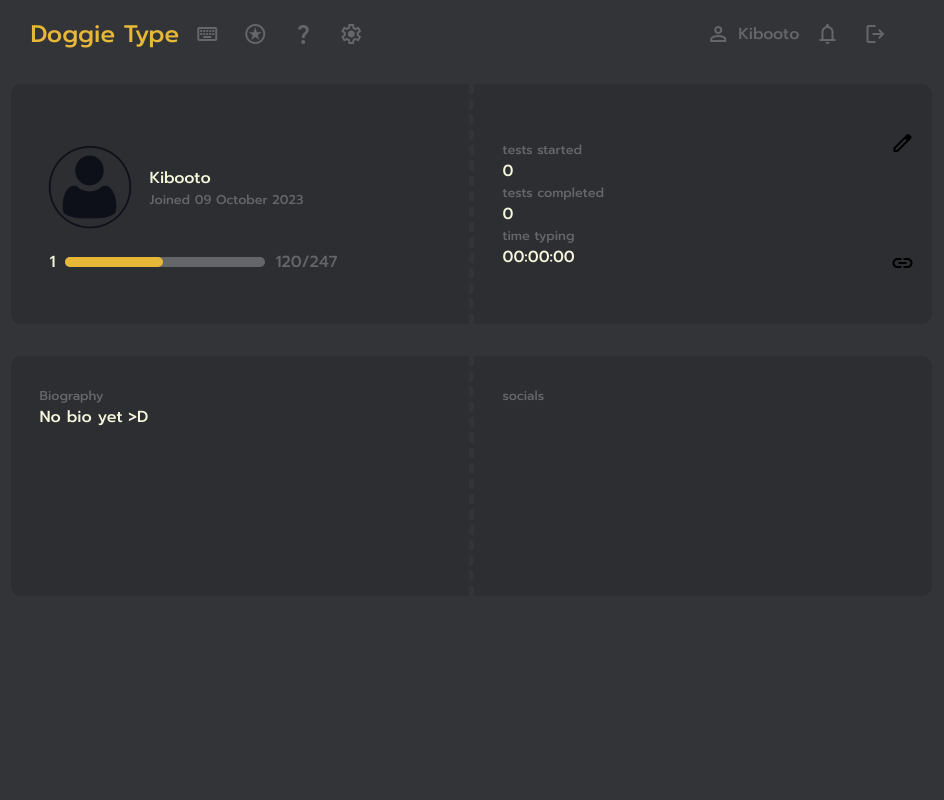
After one commit to Kibooto/doggie-type, a Flask app: page /profile in a window 1280 px wide. The commit adds this page. Shown: the whole page, without its empty margins (169-1113 px from the left). Run offline with Flask 3, Linux system fonts and the light colour scheme; a user stored in the database is signed in; some web fonts are replaced.

Commit message:
added account page, added new database columns

```diff
--- a/app/__init__.py
+++ b/app/__init__.py
@@ -16,8 +16,8 @@ def create_app():
     if not hasattr(app, 'db'):
         db.init_app(app)
 
+    from app.models import User
+
     routes.configure_routes(app, db, login_manager)
 
-    return app, db, login_manager
-
-from app.models import User
+    return app, db, login_manager, User
--- a/app/routes.py
+++ b/app/routes.py
@@ -20,6 +20,14 @@ def configure_routes(app, db, login_manager):
 
         return render_template('auth.html')
 
+    @app.route('/profile', methods=['GET', 'POST'])
+    @login_required
+    def profile():
+        from app.models import User
+        user_data = db.session.query(User).filter_by(username=current_user.username).first()
+
+        return render_template('profile.html', user = user_data)
+
     @app.route('/logout')
     @login_required
     def logout():
--- a/app/static/css/style.css
+++ b/app/static/css/style.css
@@ -21,6 +21,8 @@ body {
     background-color: var(--main-bg-color);
     font-family: 'Prompt', sans-serif;
     margin: 0;
+    min-height: 100vh;
+    padding-bottom: 0px;
 }
 
 a {
@@ -31,13 +33,17 @@ a {
     align-items: center;
 }
 
+a:hover {
+    color: white;
+}
+
 .material-symbols-outlined {
     font-size: 1.5rem;
     margin-right: 0.5rem;
     transition: ease-in-out 0.2s;
 }
 
-.material-symbols-outlined:hover {
+a .material-symbols-outlined:hover {
     color: white;
     transition: ease-in-out 0.2s;
 }
@@ -271,3 +277,140 @@ word:hover {
     padding: 0;
     margin-bottom: 0.5rem;
 }
+
+.content-container {
+    display: flex;
+    justify-content: center;
+    align-items: start;
+    flex-direction: column;
+    width: 85%;
+    background-color: rgb(44, 46, 49);
+    color: var(--main-text-color-2);
+    padding: 30px 29px;
+    max-width: 400px;
+    margin: 0;
+    border-radius: 10px;
+    height: 180px;
+}
+
+.content-container:first-child {
+    border-right: 5px dashed var(--main-bg-color);;
+    border-radius: 10px 0px 0px 10px;
+}
+
+.content-container:nth-child(2) {
+    border-radius: 0px 0px 0px 0px;
+    max-width: 350px;
+    height: 180px;
+}
+
+.profile-avatar {
+    width: 100px;
+    height: 100px;
+    border-radius: 50%;
+    margin: 0;
+    padding: 0;
+}
+
+.profile-name-container{
+    display: flex;
+    justify-content: center;
+    align-items: start;
+    flex-direction: column;
+    margin: 0px 10px;
+}
+
+.text-main {
+    color: beige;
+    margin: 0;
+}
+
+.text-secondary {
+    color: var(--main-text-color2);
+    margin: 0;
+    font-size: 0.8rem;
+}
+
+.lvl-container {
+    display: flex;
+    justify-content: center;
+    align-items: center;
+    margin: 10px;;
+    padding: 0;
+    max-width: 350px;
+}
+
+.xpBar {
+    width: 100%;
+    height: 10px;
+    min-width: 200px;
+    background-color: var(--main-text-color-2);
+    border-radius: 10px;
+    margin: 10px;
+    padding: 0;
+    margin-top: 10px;
+}
+
+.bar {
+    height: 100%;
+    background-color: var(--main-text-color);
+    border-radius: 10px;
+    transition: ease-in-out 0.2s;
+}
+
+.profile-bts-container {
+    display: flex;
+    justify-content: center;
+    align-items: center;
+    flex-direction: column;
+    width: 50px;
+    margin: 0;
+    padding: 0;
+}
+
+.side-button {
+    background-color: rgb(44, 46, 49);
+    border: none;
+    width: 100%;
+    height: 120px;
+    transition: ease-in-out 0.2s;
+}
+
+.side-button:hover {
+    cursor: pointer;
+    background-color: beige;
+    transition: ease-in-out 0.2s;
+}
+
+.side-button:nth-child(1) {
+    border-radius: 0px 10px 0px 0px;
+}
+
+.side-button:nth-child(2) {
+    border-radius: 0px 0px 10px 0px;
+}
+
+.profile-container {
+    display: flex;
+    justify-content: start;
+    align-items: start;
+    flex-direction: column;
+    width: 85%;
+    background-color: rgb(44, 46, 49);
+    color: var(--main-text-color-2);
+    padding: 30px 29px;
+    max-width: 400px;
+    margin: 0;
+    margin-top: 1rem;
+    border-radius: 10px;
+    height: 180px;
+}
+
+.profile-container:first-child {
+    border-right: 5px dashed var(--main-bg-color);;
+    border-radius: 10px 0px 0px 10px;
+}
+
+.profile-container:nth-child(2) {
+    border-radius: 0px 10px 10px 0px;
+}
--- a/app/static/js/auth.js
+++ b/app/static/js/auth.js
@@ -142,7 +142,7 @@ regForm.addEventListener('submit', function (e) {
     }).then(function (response) {
         return response.text();
     }).then(function (text) {
-        window.location.replace("/");
+        window.location.replace("/profile");
     }).catch(function (error) {
         console.error(error);
     });
@@ -167,7 +167,7 @@ loginForm.addEventListener('submit', function (e) {
         }
         return response.text();
     }).then(function (text) {
-        window.location.replace("/");
+        window.location.replace("/profile");
         console.log(text);
     }).catch(function (error) {
         console.error(error);
--- a/app/templates/index.html
+++ b/app/templates/index.html
@@ -13,7 +13,7 @@
         <div class="main-nav-container">
             <ul class="nav-container">
                 <li class="nav-element"><a href="/" class="logo">Doggie Type</a></li>
-                <li class="nav-element"><a href="/"><span class="material-symbols-outlined">keyboard</span></a></li>
+                <li class="nav-element"><a href="/"><span class="material-symbols-outlined active">keyboard</span></a></li>
                 <li class="nav-element"><a href="#"><span class="material-symbols-outlined">stars</span></a></li>
                 <li class="nav-element"><a href="#"><span class="material-symbols-outlined">question_mark</span></a></li>
                 <li class="nav-element"><a href="#"><span class="material-symbols-outlined">settings</span></a></li>
--- /dev/null
+++ b/app/templates/profile.html
@@ -0,0 +1,107 @@
+<!DOCTYPE html>
+<html lang="en">
+<head>
+    <meta charset="UTF-8">
+    <meta name="viewport" content="width=device-width, initial-scale=1.0">
+    <link rel="stylesheet" href="https://fonts.googleapis.com/css2?family=Material+Symbols+Outlined:opsz,wght,FILL,GRAD@24,400,0,0" />
+    <link rel="stylesheet" href="{{ url_for('static', filename='css/style.css') }}">
+    <script src="{{ url_for('static', filename='js/script.js') }}" defer></script>
+    <title>Account</title>
+</head>
+<body>
+    <nav>
+        <div class="main-nav-container">
+            <ul class="nav-container">
+                <li class="nav-element"><a href="/" class="logo">Doggie Type</a></li>
+                <li class="nav-element"><a href="/"><span class="material-symbols-outlined">keyboard</span></a></li>
+                <li class="nav-element"><a href="#"><span class="material-symbols-outlined">stars</span></a></li>
+                <li class="nav-element"><a href="#"><span class="material-symbols-outlined">question_mark</span></a></li>
+                <li class="nav-element"><a href="#"><span class="material-symbols-outlined">settings</span></a></li>
+            </ul>
+
+            <ul class="nav-container">
+                <li class="nav-element"><a href="#"><span class="material-symbols-outlined">person</span>Kibooto</a></li>
+                <li class="nav-element"><a href="#"><span class="material-symbols-outlined">notifications</span></a></li>
+                <li class="nav-element"><a href="/logout"><span class="material-symbols-outlined">logout</span></a></li>
+            </ul>
+        </div>
+    </nav>
+    <div class="container">
+        <div class="content-container">
+            <div class="container">
+                <img src="{{ url_for('static', filename='icons/avatar.png') }}" alt="avatar" class="profile-avatar">
+                <div class="profile-name-container">
+                    <p class="text-main">{{ user.username }}</p>
+                    <p class="text-secondary">Joined {{user.joined_time.strftime("%d %B %Y")}}</p>
+                </div>
+            </div>
+            <div class="lvl-container">
+                <p class="text-main">{{ user.level }}</p>
+                <div class="xpBar">
+                    {% set width = (user.exp / 247 * 100)%}
+                    {% if width < 3%}
+                        {% set width = 3 %}
+                    {% endif %}
+                    <div class="bar" style="width: {{width}}%"></div>
+                </div>
+                {{ user.exp }}/247
+            </div>
+        </div>
+        <div class="content-container">
+            <p class="text-secondary">tests started</p>
+            <p class="text-main">{{ user.tests_started }}</p>
+            <p class="text-secondary">tests completed</p>
+            <p class="text-main">{{ user.tests_completed }}</p>
+            <p class="text-secondary">time typing</p>
+            {% set time_of_typing = user.time_of_typing %}
+            {% set hrs = time_of_typing // 3600 %}
+            {% set mins = (time_of_typing - hrs * 3600) // 60 %}
+            {% set secs = time_of_typing - hrs * 3600 - mins * 60 %}
+            <p class="text-main">{{ '%02d:%02d:%02d' % (hrs, mins, secs) }}</p>
+        </div>
+        <div class="profile-bts-container">
+            <button class="side-button"><span class="material-symbols-outlined">
+                edit
+                </span>
+            </button>
+
+            <button class="side-button"><span class="material-symbols-outlined">
+                link
+                </span>
+            </button>
+        </div>
+    </div>
+
+    <div class="container">
+        <div class="profile-container">
+            <p class="text-secondary">Biography </p>
+            {% if user.bio %}
+                <p class="text-main">{{ user.bio }}</p>
+            {% else %}
+                <p class="text-main">No bio yet >D</p>
+            {% endif %}
+            <br>
+
+            {% if user.keyboard %}
+                <p class="text-secondary">Keyboard </p>
+                <p class="text-main">{{ user.keyboard }}</p>
+            {% endif %}
+        </div>
+
+        <div class="profile-container">
+            <p class="text-secondary">socials</p>
+            {% if user.github %}
+                <div class="container">
+                    <a href="https://github.com/Kibooto" class="text-main">Github</a>
+                </div>
+            {% endif %}
+
+            {% if user.website %}
+                <div class="container">
+                    <a href="https://www.youtube.com/channel/UCefvLFZZPpVr3WLDUYx_H4g" class="text-main">WebSite</a>
+                </div>
+            {% endif %}
+        </div>
+    </div>
+</body>
+</html>
--- a/run.py
+++ b/run.py
@@ -5,5 +5,7 @@ app = create_app()[0]
 
 app.register_blueprint(api_bp, url_prefix='/api')
 
+
+
 if __name__ == "__main__":
     app.run(host='0.0.0.0', port=5000)
```
Also changed, not shown: app/models.py (+14 -1 lines), db-changes.txt (added, +13 -0 lines), app/static/icons/avatar.png (added), app/static/js/profile.js (added), instance/your_database.db.
